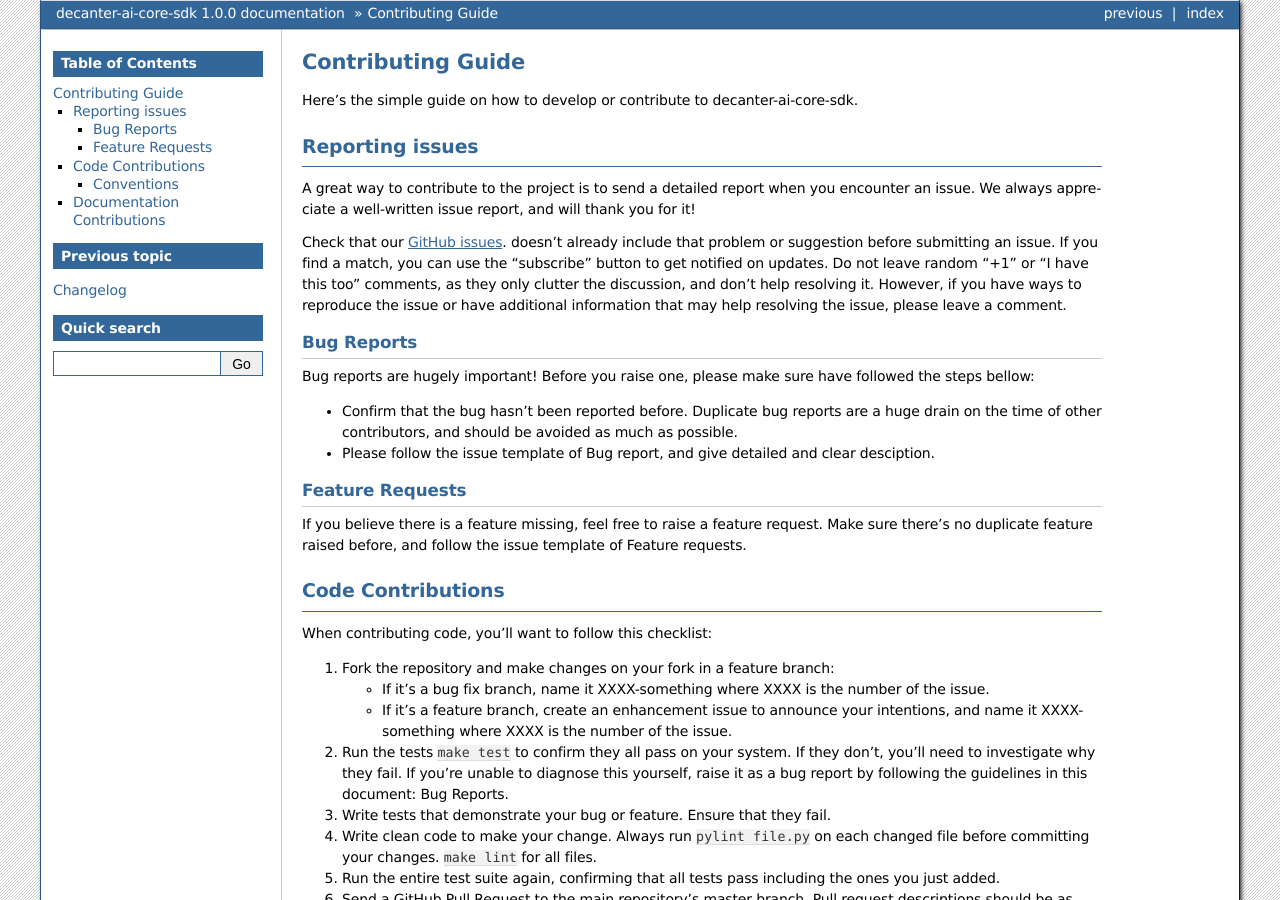
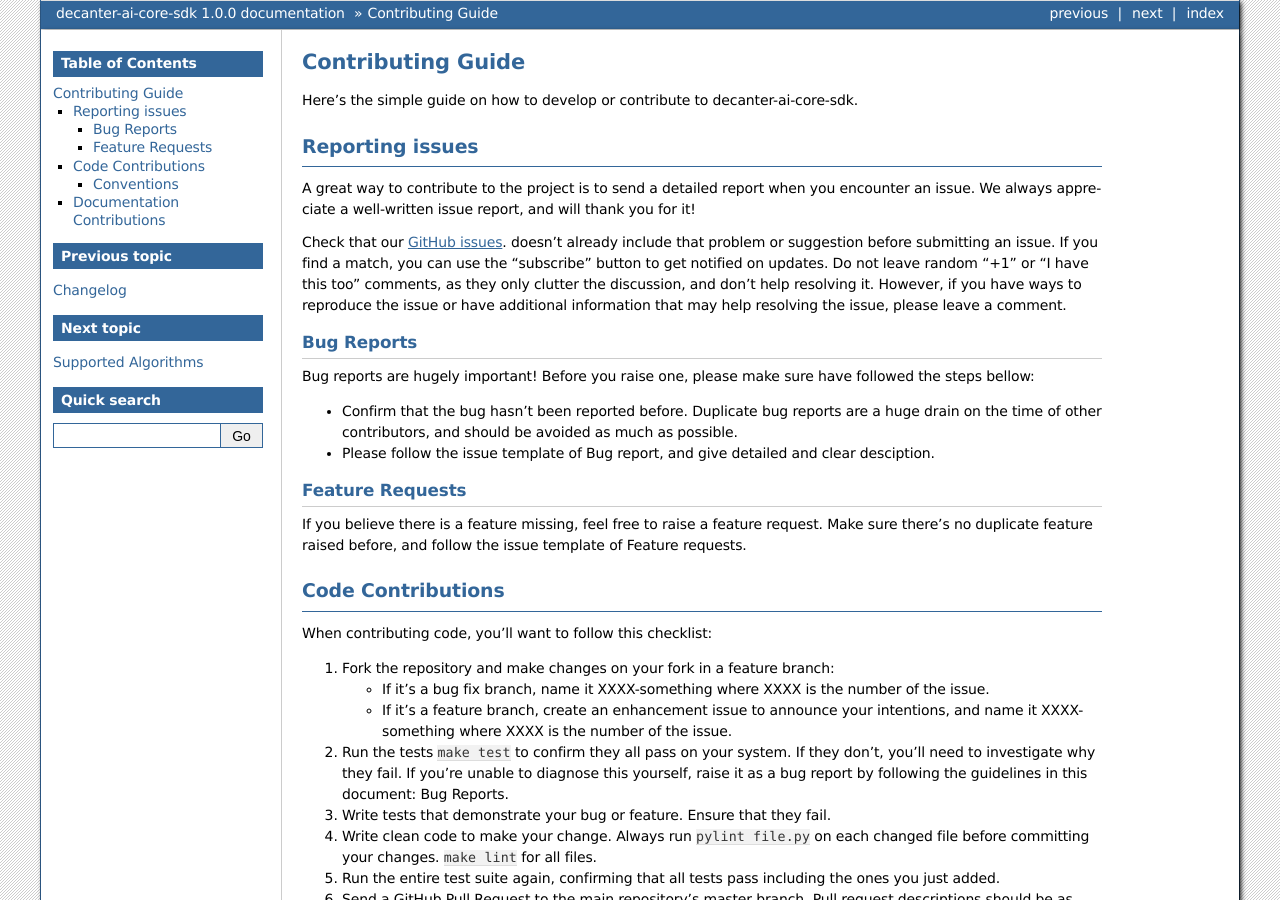
Before and after one commit to MoBagel/decanter-ai-core-sdk, a Sphinx documentation site: the page built from docs/source/notes/contributing.rst, in a window 1280 px wide and 900 px high. Built offline with Sphinx 7.4.7, drawn with Linux system fonts in a browser that asks for light colours.

Commit message:
[FEATURE] Update index.rst

```diff
--- a/docs/source/index.rst
+++ b/docs/source/index.rst
@@ -49,3 +49,4 @@
    notes/design
    notes/changelog
    notes/contributing
+   notes/supported_algorithms
```
